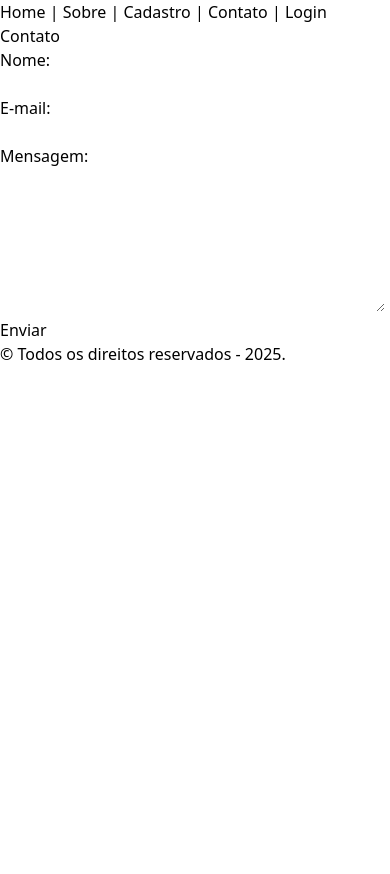
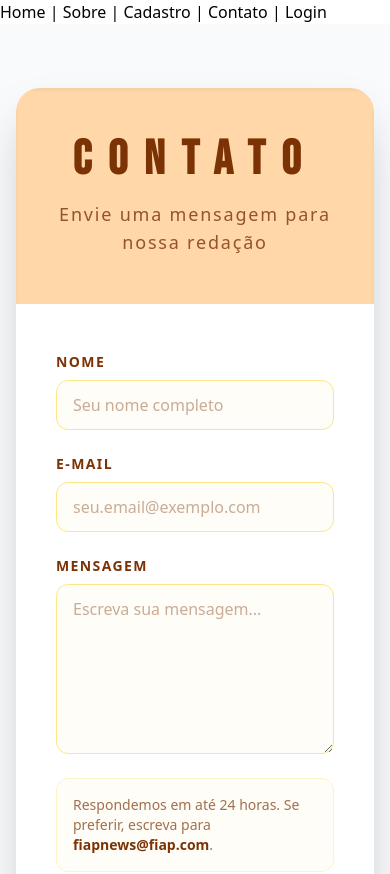
Before and after one commit to 1TDSPW-25/sistema-flow, a React (Vite) app: page /contato in a window 390 px wide. Shown: the top 874 px of the page. Before the commit the page ends 844 px from the top, so only its background shows below. Built offline with nearby package versions, Linux system fonts and the light colour scheme; data requests are answered from the project's data file.

Commit message:
feat: estilização completa da página de contato com tons âmbar e layout responsivo

```diff
--- a/src/routes/Contato/index.tsx
+++ b/src/routes/Contato/index.tsx
@@ -1,4 +1,5 @@
-import { useState, type FormEvent } from "react";
+import { useState } from "react";
+import type { FormEvent } from "react";
 
 export default function Contato() {
   const [nome, setNome] = useState("");
@@ -17,7 +18,9 @@ export default function Contato() {
     setEnviando(true);
 
     setTimeout(() => {
-      alert(`Enviado!\n\nNome: ${nome}\nEmail: ${email}\nMensagem:\n${mensagem}`);
+      alert(
+        `Enviado!\n\nNome: ${nome}\nEmail: ${email}\nMensagem:\n${mensagem}`
+      );
       setNome("");
       setEmail("");
       setMensagem("");
@@ -26,12 +29,25 @@ export default function Contato() {
   }
 
   return (
-    <main>
-      <h1>Contato</h1>
+    <main className="min-h-screen bg-gray-50 py-16 px-4">
+      <section className="mx-auto max-w-3xl overflow-hidden rounded-3xl bg-white shadow-2xl">
+        <header className="bg-orange-200 px-10 py-12 text-center shadow-inner">
+          <h1 className="font-[Bebas_Neue] text-5xl font-bold uppercase tracking-[0.35em] text-amber-900">
+            Contato
+          </h1>
+          <p className="mt-4 text-lg font-light tracking-widest text-amber-900/80">
+            Envie uma mensagem para nossa redação
+          </p>
+        </header>
 
-      <form onSubmit={handleSubmit} noValidate>
-        <div>
-          <label htmlFor="nome">Nome:</label><br />
+        <form onSubmit={handleSubmit} noValidate className="flex flex-col gap-6 px-10 py-12">
+          <div className="flex flex-col gap-2">
+            <label
+              htmlFor="nome"
+              className="text-sm font-semibold uppercase tracking-widest text-amber-900"
+            >
+              Nome
+            </label>
             <input
               id="nome"
               name="nome"
@@ -39,11 +55,18 @@ export default function Contato() {
               onChange={(e) => setNome(e.target.value)}
               required
               disabled={enviando}
+              className="w-full rounded-xl border border-amber-200 bg-amber-50/40 px-4 py-3 text-base text-amber-950 placeholder:text-amber-900/40 outline-none transition focus:border-amber-500 focus:bg-white focus:ring-2 focus:ring-amber-300 disabled:cursor-not-allowed disabled:opacity-60"
+              placeholder="Seu nome completo"
             />
           </div>
 
-        <div>
-          <label htmlFor="email">E-mail:</label><br />
+          <div className="flex flex-col gap-2">
+            <label
+              htmlFor="email"
+              className="text-sm font-semibold uppercase tracking-widest text-amber-900"
+            >
+              E-mail
+            </label>
             <input
               id="email"
               name="email"
@@ -52,11 +75,18 @@ export default function Contato() {
               onChange={(e) => setEmail(e.target.value)}
               required
               disabled={enviando}
+              className="w-full rounded-xl border border-amber-200 bg-amber-50/40 px-4 py-3 text-base text-amber-950 placeholder:text-amber-900/40 outline-none transition focus:border-amber-500 focus:bg-white focus:ring-2 focus:ring-amber-300 disabled:cursor-not-allowed disabled:opacity-60"
+              placeholder="seu.email@exemplo.com"
             />
           </div>
 
-        <div>
-          <label htmlFor="mensagem">Mensagem:</label><br />
+          <div className="flex flex-col gap-2">
+            <label
+              htmlFor="mensagem"
+              className="text-sm font-semibold uppercase tracking-widest text-amber-900"
+            >
+              Mensagem
+            </label>
             <textarea
               id="mensagem"
               name="mensagem"
@@ -64,15 +94,26 @@ export default function Contato() {
               onChange={(e) => setMensagem(e.target.value)}
               required
               rows={6}
-            cols={40}
               disabled={enviando}
+              className="w-full rounded-xl border border-amber-200 bg-amber-50/40 px-4 py-3 text-base text-amber-950 placeholder:text-amber-900/40 outline-none transition focus:border-amber-500 focus:bg-white focus:ring-2 focus:ring-amber-300 disabled:cursor-not-allowed disabled:opacity-60"
+              placeholder="Escreva sua mensagem..."
             />
           </div>
 
-        <button type="submit" disabled={enviando}>
-          {enviando ? "Enviando..." : "Enviar"}
+          <div className="rounded-xl border border-amber-100 bg-amber-50/40 p-4 text-sm text-amber-900/70">
+            Respondemos em até 24 horas. Se preferir, escreva para{" "}
+            <span className="font-semibold text-amber-900">fiapnews@fiap.com</span>.
+          </div>
+
+          <button
+            type="submit"
+            disabled={enviando}
+            className="mt-2 inline-flex items-center justify-center rounded-xl bg-amber-900 px-8 py-3 text-sm font-semibold uppercase tracking-widest text-white transition hover:bg-amber-950 focus-visible:outline focus-visible:outline-2 focus-visible:outline-offset-2 focus-visible:outline-amber-700 disabled:cursor-not-allowed disabled:opacity-70"
+          >
+            {enviando ? "Enviando..." : "Enviar mensagem"}
           </button>
         </form>
+      </section>
     </main>
   );
 }
```
Lines whose indentation alone changed are shown as unchanged.
